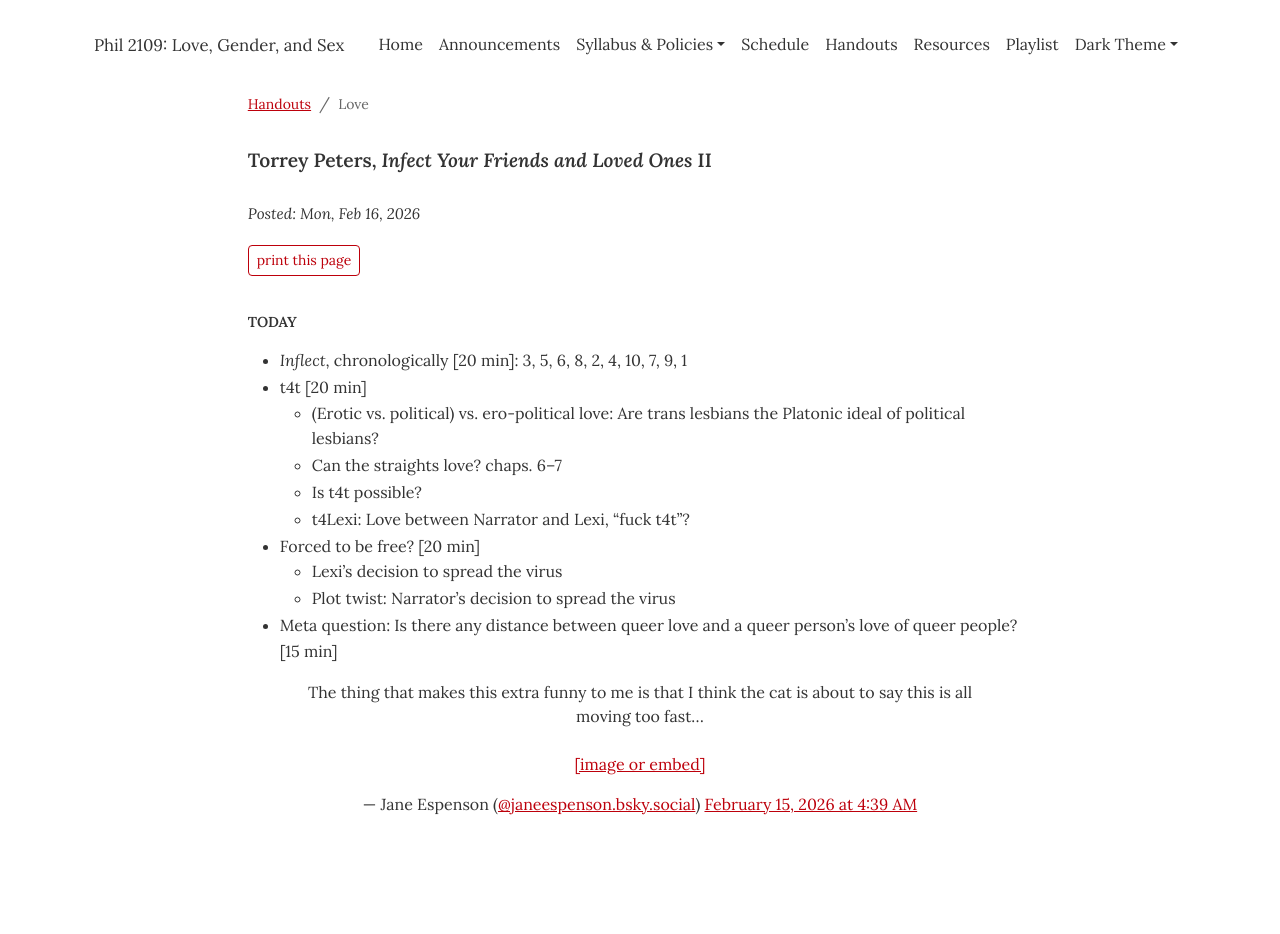
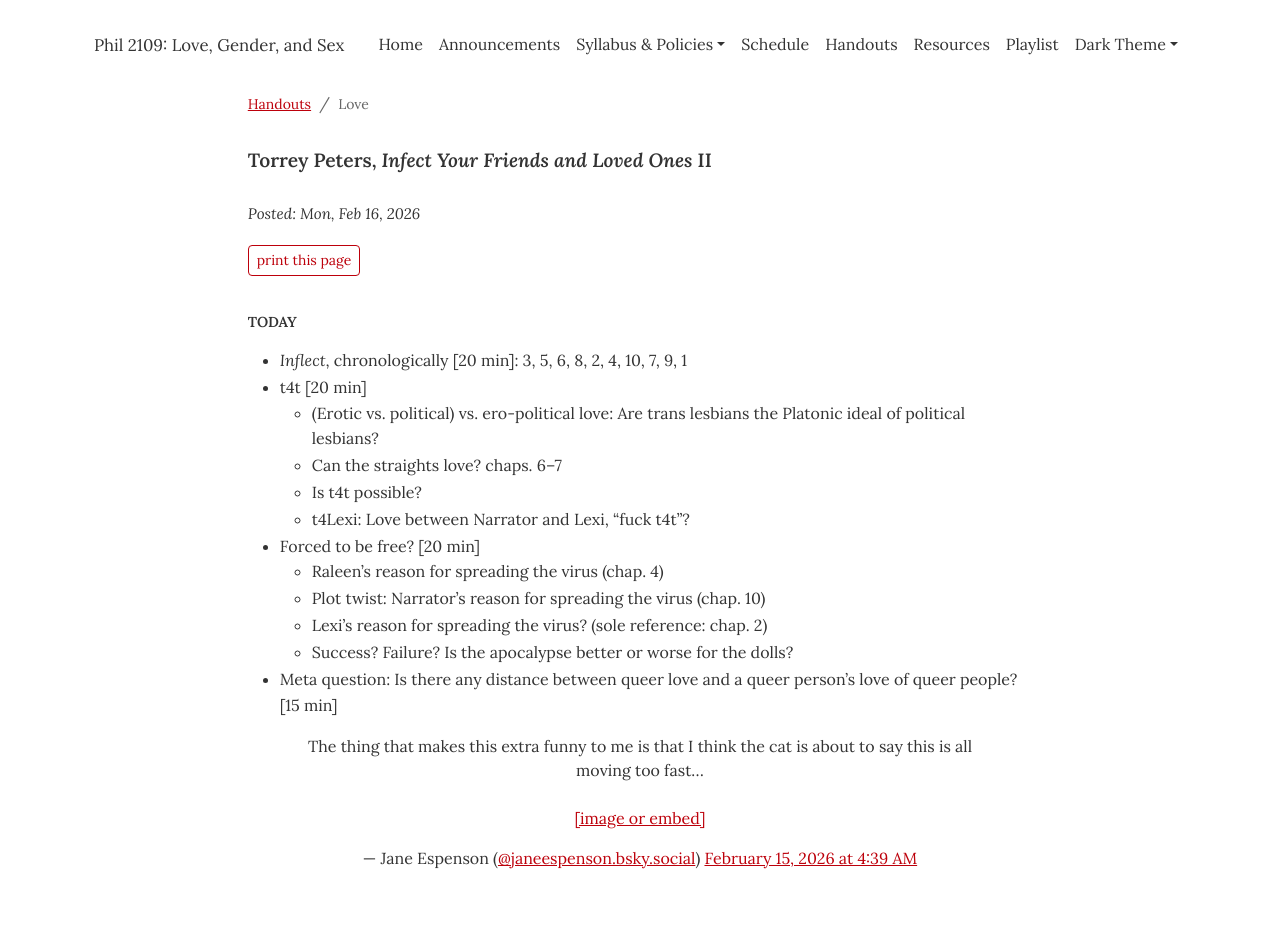
Before and after one commit to dingherself/love-gender-sex, a Jekyll site: the page built from handouts/_posts/2026-02-16-peters-inflect-your-friends-ii.md, in a window 1280 px wide. Built offline with Jekyll 4.4.1, drawn with Linux system fonts in a browser that asks for light colours; a script that is not in the unit is left out; before the commit the page ends 900 px from its top, so only the background shows below that.

Commit message:
formatting

```diff
--- a/handouts/_posts/2026-02-16-peters-inflect-your-friends-ii.md
+++ b/handouts/_posts/2026-02-16-peters-inflect-your-friends-ii.md
@@ -13,8 +13,10 @@ module: "Love"
   - Is t4t possible?
   - t4Lexi: Love between Narrator and Lexi, “fuck t4t”?
 - Forced to be free? [20 min]
-  - Lexi’s decision to spread the virus
-  - Plot twist: Narrator’s decision to spread the virus
+  - Raleen’s reason for spreading the virus (chap. 4)
+  - Plot twist: Narrator’s reason for spreading the virus (chap. 10)
+  - Lexi’s reason for spreading the virus? (sole reference: chap. 2)
+  - Success? Failure? Is the apocalypse better or worse for the dolls?
 
 - Meta question: Is there any distance between queer love and a queer person’s love of queer people? [15 min]
 
```
